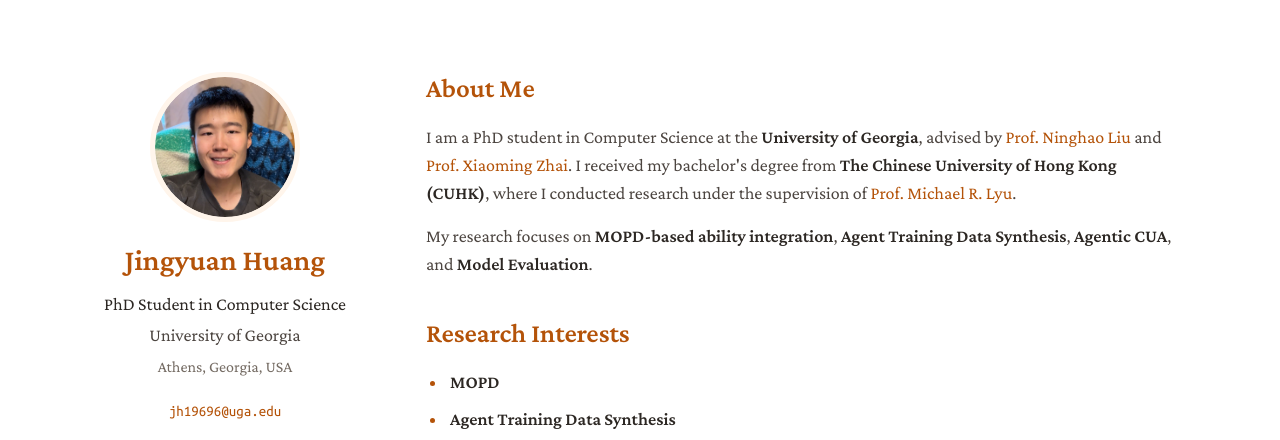
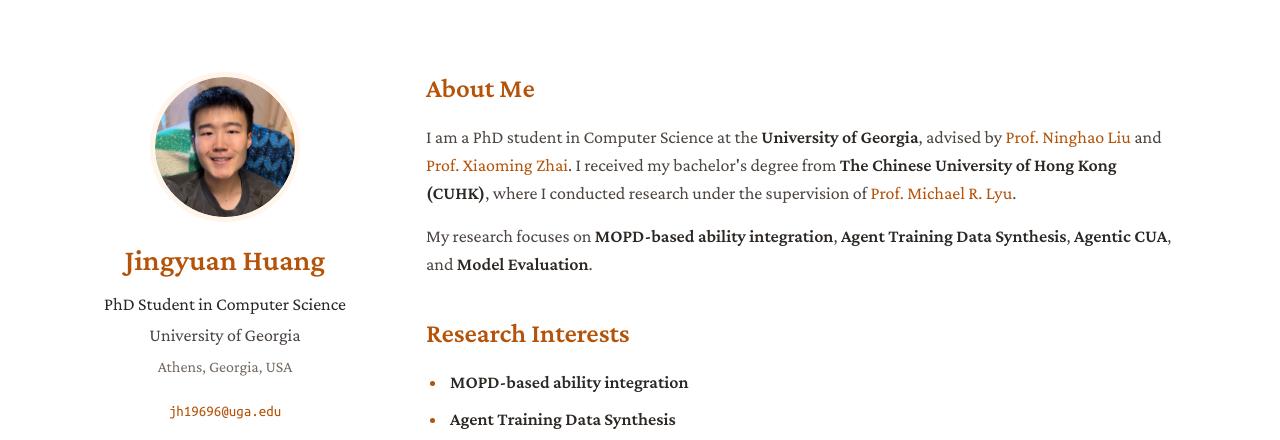
Before and after one commit to HarveyYellow/harveyyellow.github.io, a plain HTML site: page index.html in a window 1280 px wide. Shown: the top 440 px of the page. Drawn offline with nearby package versions, Linux system fonts and the light colour scheme.

Commit message:
Match MOPD research interest to the bio

```diff
--- a/index.html
+++ b/index.html
@@ -75,7 +75,7 @@
         <section aria-labelledby="research-interests">
             <h2 id="research-interests">Research Interests</h2>
             <ul class="research-list">
-                <li><strong>MOPD</strong></li>
+                <li><strong>MOPD-based ability integration</strong></li>
                 <li><strong>Agent Training Data Synthesis</strong></li>
                 <li><strong>Agentic CUA</strong></li>
                 <li><strong>Model Evaluation</strong></li>
```
